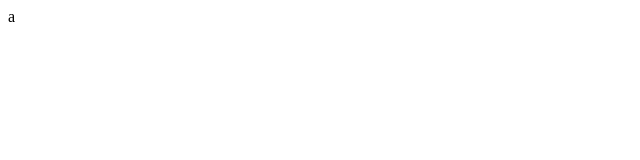
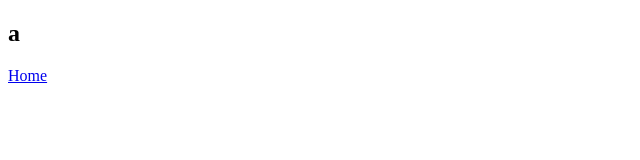
Before and after one commit to millette/npb, a Next.js app: page /a in a window 1280 px wide. Shown: the top 160 px of the page, without its empty margins (0-640 px from the left). Built offline with nearby package versions, Linux system fonts and the light colour scheme.

Commit message:
Link back to frontpage.

```diff
--- a/pages/a.js
+++ b/pages/a.js
@@ -1 +1,6 @@
-export default () => <div>a</div>
+import Link from 'next/link'
+
+export default () => <div>
+  <h2>a</h2>
+  <Link href='/'><a>Home</a></Link>
+</div>
```
Also changed, not shown: pages/b.js (+6 -1 lines).
